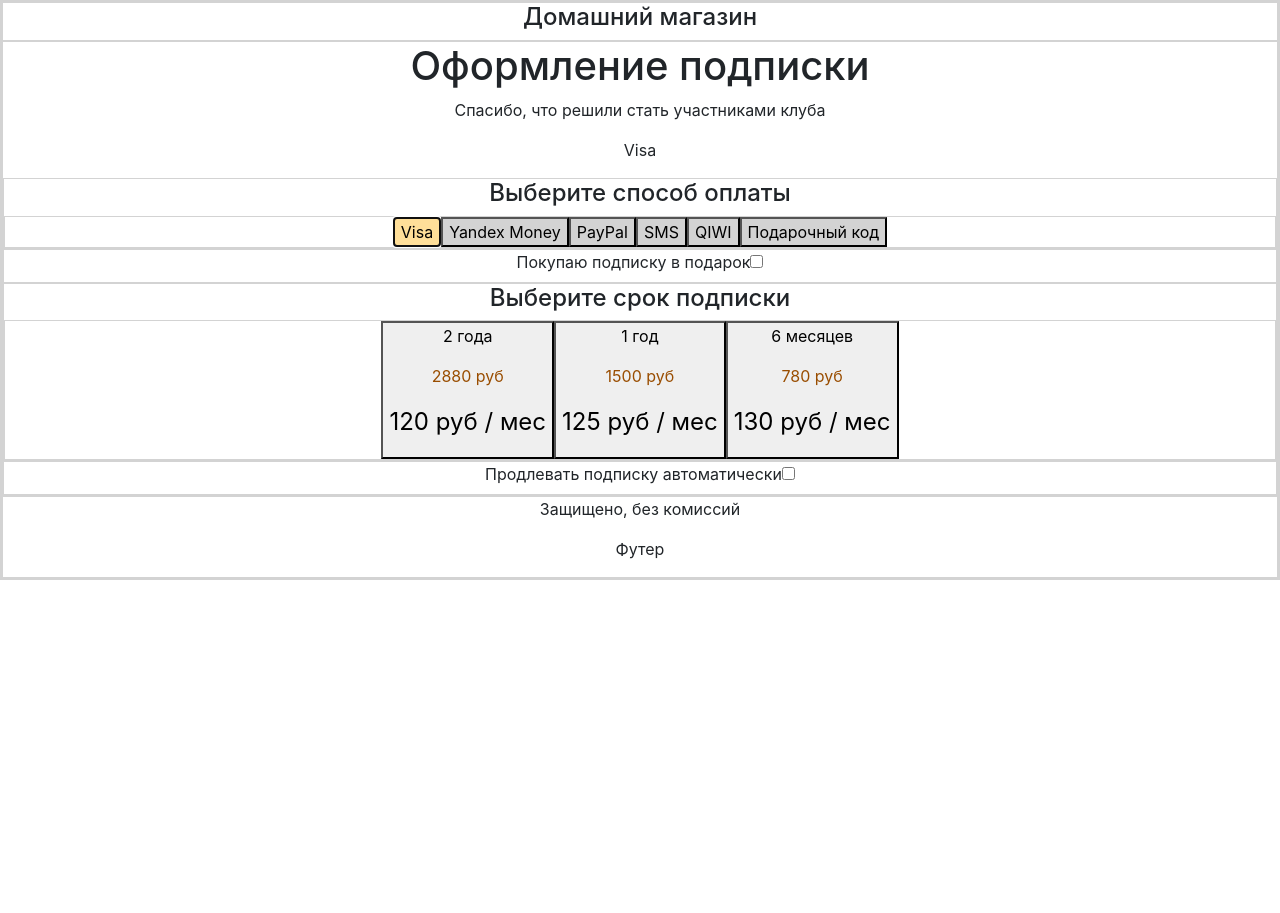
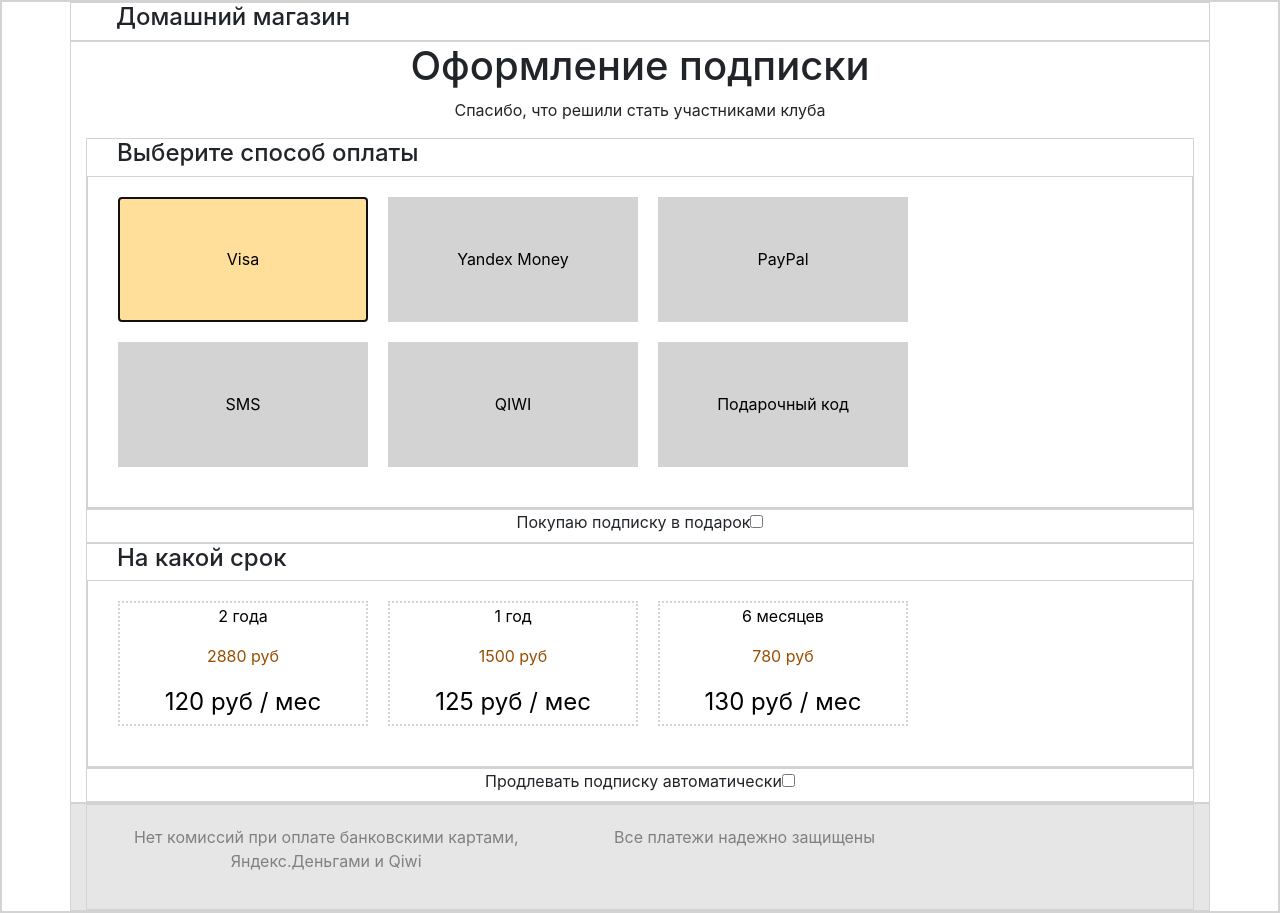
Before and after one commit to glucus/home-shop, a React (Create React App) app: page / in a window 1280 px wide. Both pictures are taken after a click on the button "Visa". Before the commit the page ends 800 px from the top, so only its background shows below. Built offline with nearby package versions, Linux system fonts and the light colour scheme.

Commit message:
added some styling

```diff
--- a/src/components/ecommerce/HomePage.js
+++ b/src/components/ecommerce/HomePage.js
@@ -58,8 +58,8 @@ class HomePage extends React.Component {
     // if another option is selected, select new option & append classes
     if (this.state[field] !== selectedObject) {
 
-      selectedButton.className = 'highlighted';
-      filtered.forEach (element => element.className='muted')
+      selectedButton.className = 'listButton highlighted';
+      filtered.forEach (element => element.className='listButton muted')
 
       //set state to selected payment method or subscription
       this.setState ({
@@ -68,14 +68,17 @@ class HomePage extends React.Component {
 
     } else {
       // if method already selected, reset state to initial, remove classes
-      selectedButton.className = '';
-      filtered.forEach (element => element.className='');
+      selectedButton.className = 'listButton';
+      filtered.forEach (element => element.className='listButton');
 
       this.setState ({
         [field]: {name: ''}
       });
     }
   }
+
+  //  <p>{this.state.paymentMethod.name}</p>
+  //  <p>{this.state.subscription.name}</p>
 
   render () {
 
@@ -85,11 +88,10 @@ class HomePage extends React.Component {
     );
 
     return (
-      <div>
+      <div className='container'>
         <h1>Оформление подписки</h1>
         <p>Спасибо, что решили стать участниками клуба</p>
-        <p>{this.state.paymentMethod.name}</p>
-        <p>{this.state.subscription.name}</p>
+
         <PaymentMethods paymentMethods={this.props.paymentMethods}
                         buyAsGift={this.state.buyAsGift}
                         handleClick={e => this.handleClick(e)}
--- a/src/components/ecommerce/PaymentMethods.js
+++ b/src/components/ecommerce/PaymentMethods.js
@@ -7,21 +7,22 @@ const PaymentMethods = (props) => {
   return (
     <div>
       <h4>Выберите способ оплаты</h4>
-      <div id={props.divId}>
+      <div id={props.divId}
+           className='clearfix'>
         {props.paymentMethods.map (
           method => (
           <button key={method.id}
                   id={method.id}
                   onClick={e => handleClick(e)}
                   name={method.name}
-                  disabled={method.name === 'Подарочный код' && props.buyAsGift}>
+                  disabled={method.name === 'Подарочный код' && props.buyAsGift}
+                  className='listButton'>
                   {method.name}
           </button>)
         )}
       </div>
   </div>
   );
-
 };
 
 export default PaymentMethods;
--- a/src/components/ecommerce/Subscriptions.js
+++ b/src/components/ecommerce/Subscriptions.js
@@ -10,20 +10,21 @@ const Subscriptions = (props) => {
 
   return (
     <div>
-      <h4>Выберите срок подписки</h4>
-      <div id={props.divId}>
+      <h4>На какой срок</h4>
+      <div id={props.divId}
+           className='clearfix'>
         {props.subscriptions.map (
           subscription => (
           <button key={subscription.id}
                   id={subscription.id}
                   onClick={e => handleClick(e)}
                   name={subscription.months}
-                  >
-          <p>{subscription.name}</p>
-          <p className='brownText'>
-            {totalPrice (subscription.monthlyPrice, subscription.months)} руб
-          </p>
-          <p className='bigText'>{subscription.monthlyPrice} руб / мес</p>
+                  className='listButton'>
+            <p>{subscription.name}</p>
+            <p className='brownText'>
+              {totalPrice (subscription.monthlyPrice, subscription.months)} руб
+            </p>
+            <p className='bigText'>{subscription.monthlyPrice} руб / мес</p>
           </button>
           )
         )}
--- a/src/components/ecommerce/common/Footer.js
+++ b/src/components/ecommerce/common/Footer.js
@@ -2,9 +2,11 @@ import React from 'react';
 
 const Footer = (props) => {
   return (
-    <div>
-      <p>Защищено, без комиссий</p>
-      <p>Футер</p>
+    <div className='container footer'>
+      <div className='clearfix'>
+        <p>Нет комиссий при оплате банковскими картами, Яндекс.Деньгами и Qiwi</p>
+        <p>Все платежи надежно защищены</p>
+      </div>
     </div>
   );
 };
--- a/src/components/ecommerce/common/Header.js
+++ b/src/components/ecommerce/common/Header.js
@@ -2,7 +2,7 @@ import React from 'react';
 
 const Header = (props) => {
     return (
-      <div>
+      <div className='container header'>
         <h4>Домашний магазин</h4>
       </div>
     );
--- a/src/index.css
+++ b/src/index.css
@@ -1,3 +1,7 @@
+* {
+  box-sizing: border-box;
+}
+
 body {
   margin: 0;
   padding: 0;
@@ -9,8 +13,45 @@ div {
   border: 1px solid lightgrey;
 }
 
-p {
-  border-color: 1px solid red;
+h4 {
+  text-align: left;
+  margin: 20px 30px;
+}
+
+.container {
+  width: 75%;
+  margin: 0px auto;
+}
+
+.listButton {
+  width: 250px;
+  height: 125px;
+  background-color: white;
+  border: 2px dotted lightgrey;
+  margin-right: 20px;
+  margin-bottom: 20px;
+  float: left;
+}
+
+.clearfix {
+  padding: 20px 30px;
+}
+
+.clearfix::after {
+  content: '';
+  display: table;
+  clear: both;
+}
+
+.footer {
+  text-align: left;
+  background-color: rgb(230, 230, 230);
+}
+
+div.footer p {
+  width: 40%;
+  float: left;
+  color: grey;
 }
 
 .hidden {
```
